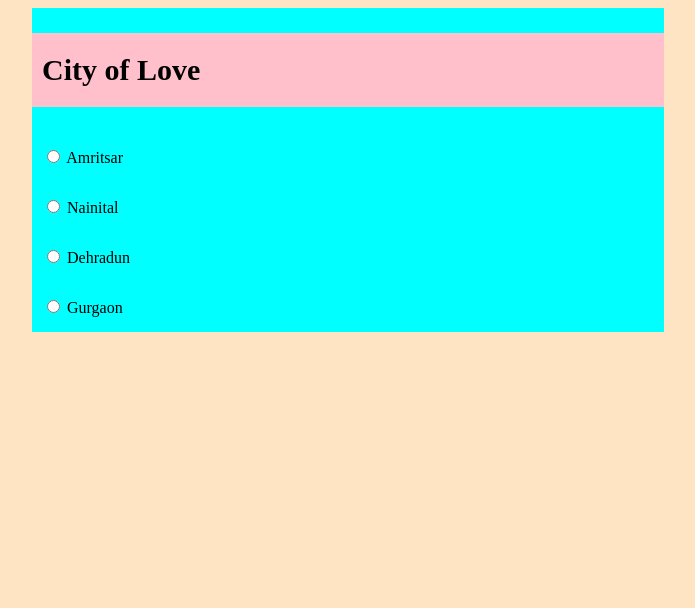
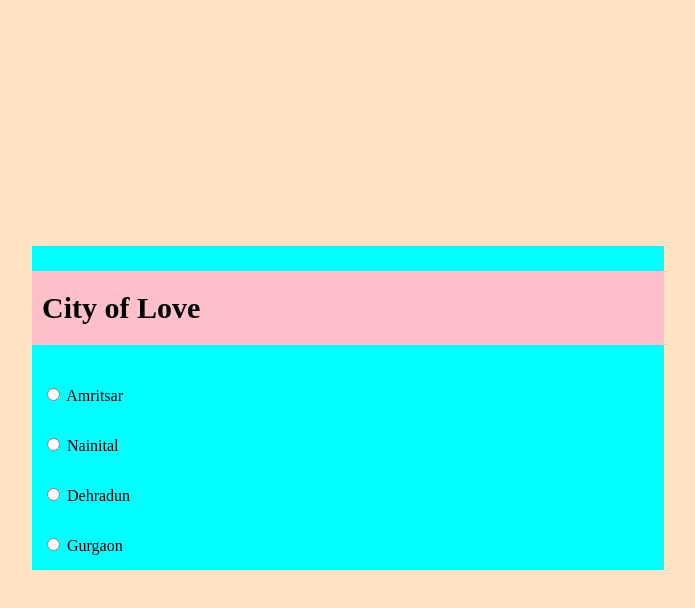
Before and after one commit to builtbyaryan/Quiz, a plain HTML site: page index.html in a window 1280 px wide. Shown: the whole page, without its empty margins (292-987 px from the left). Drawn offline with Linux system fonts and the light colour scheme.

Commit message:
Update index.html for center class added in body

```diff
--- a/index.html
+++ b/index.html
@@ -6,7 +6,7 @@
     <title>Document</title>
     <link rel="stylesheet" href="style.css">
 </head>
-<body style="background-color: bisque">
+<body class="center" style="background-color: bisque">
         <div class="outer">
             <div class="main">
 
```
